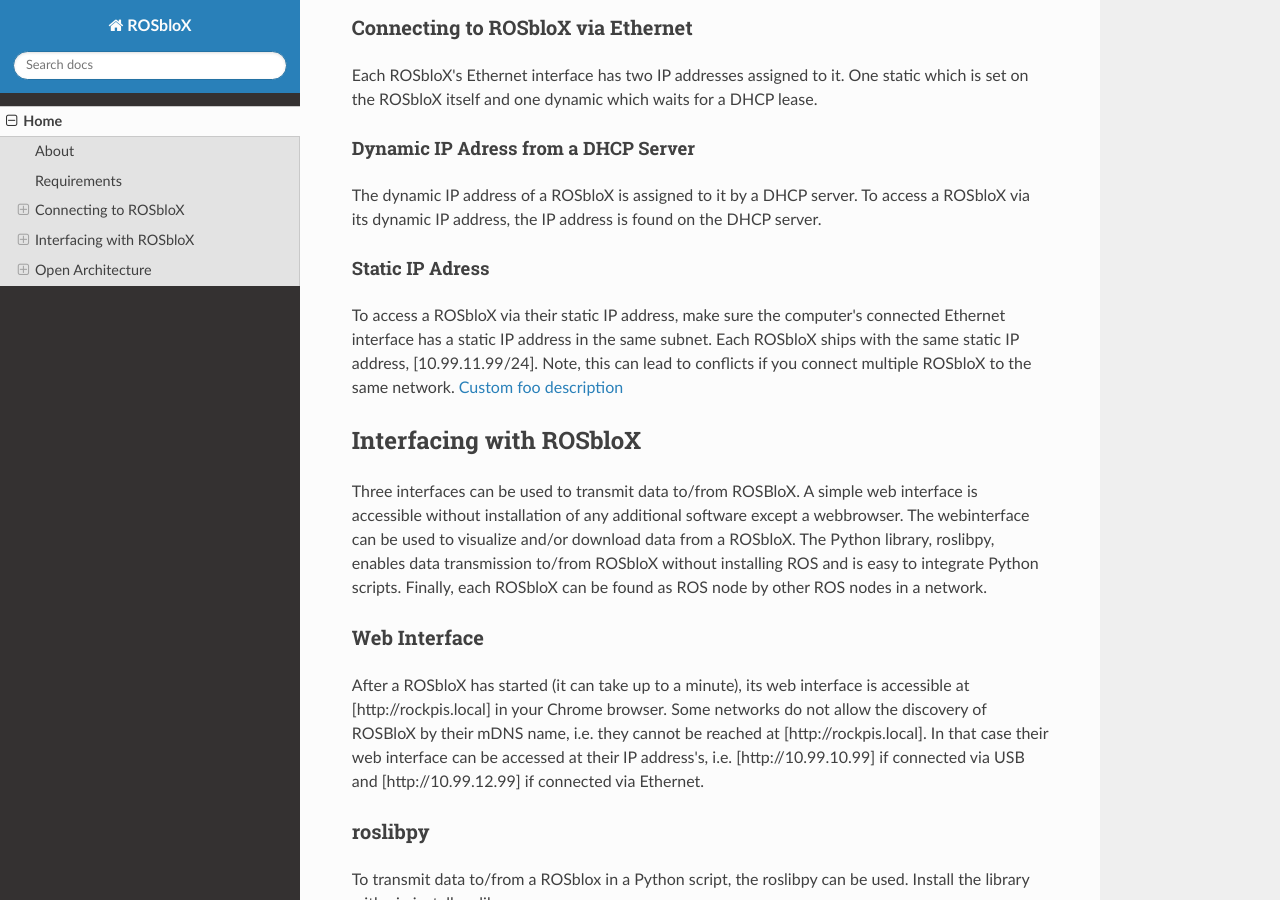
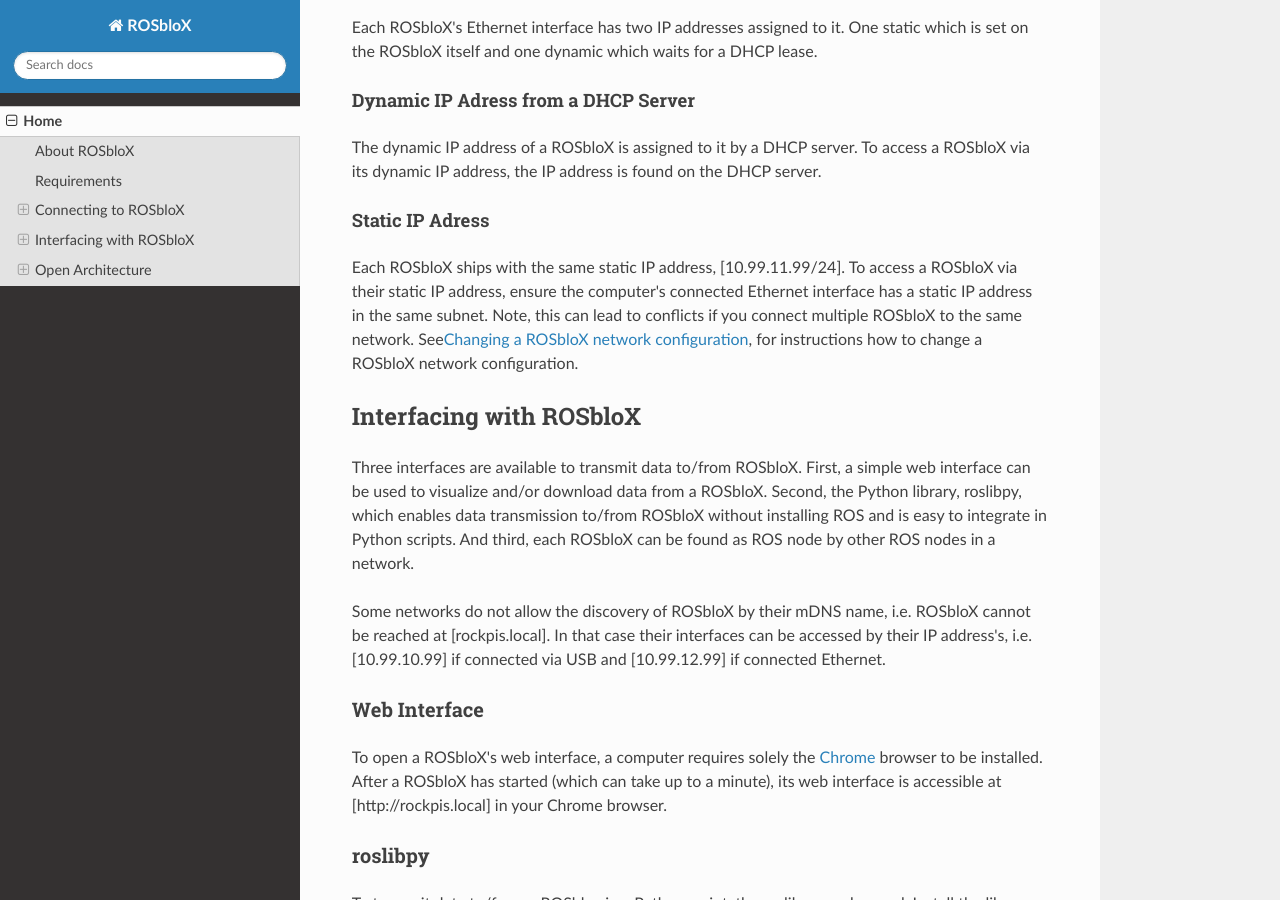
Before and after one commit to rosblox/rosblox.github.io, an MkDocs documentation site: the page built from docs/index.md, in a window 1280 px wide and 900 px high, scrolled down 1012 px. Built offline with MkDocs 1.6.1, drawn with Linux system fonts in a browser that asks for light colours; nearby versions of some CDN libraries; some of the changed text lies outside the part shown.

Commit message:
Update index.md

```diff
--- a/docs/index.md
+++ b/docs/index.md
@@ -5,15 +5,16 @@
 Join us on Slack: [ROSbloX Workspace](https://join.slack.com/t/rosblox/shared_invite/zt-1c6ifc24n-OswQtNwORkq588QPNZ2KoA)
 Follow us on Twitter: [ROSblox (@xploros)](https://twitter.com/xploros)
 
-## About
+## About ROSbloX
 
-The Robot Operating System (ROS), [https://www.ros.org/](https://www.ros.org/), is rapidly becoming a de facto standard for writing interoperable and reusable robot software. The interoperability and reusability of ROS software come at the price of an increased sofware complexity. Getting started with ROS can be particularly challenging for developers with a primary background in mechanical or electrical engineering and not sofware engineering.
+The Robot Operating System (ROS), [https://www.ros.org/](https://www.ros.org/), is rapidly becoming a de facto standard for writing interoperable and reusable robot software. The interoperability and reusability of ROS software come at the price of an increased sofware complexity. Getting started with ROS is complex, especially for developers with backgrounds other than sofware engineering.
 
-ROSbloX are modules to explore various sensors and actuators and to discover the capabilities of ROS with minimal prior knowledge. Each ROSbloX implements a sensor or an actuator, is equipped with multiple interfaces to communicate with other computers and simple interfaces,  i.e. a web interface, a python library, and native ROS, to transmit data.
+ROSbloX are modules to explore the functionality of various sensors and actuators and to discover the capabilities of ROS with minimal prior knowledge. Each ROSbloX implements a sensor or an actuator, is equipped with multiple communication interfaces to connect to computers and simple user interfaces, namely a web interface, a python library, and native ROS, to transmit data.
 
 ## Requirements
 
-ROSbloX function with computers which run Windows, MacOS or Linux. To open a ROSbloX's web interface, a computer requires solely the [Chrome](https://www.google.com/chrome/) browser to be installed. Note, ROSbloX do not require an installation of ROS on the computer.
+ROSbloX function with computers which run Windows, MacOS or Linux.
+Note, ROSbloX do not require any installation of ROS on a computer.
 
 ## Connecting to ROSbloX
 
@@ -33,16 +34,16 @@
 
 #### Static IP Adress
 
-To access a ROSbloX via their static IP address, make sure the computer's connected Ethernet interface has a static IP address in the same subnet.
-Each ROSbloX ships with the same static IP address, [10.99.11.99/24]. Note, this can lead to conflicts if you connect multiple ROSbloX to the same network. [Custom foo description](#changing-a-rosblox-network-configuration)
+Each ROSbloX ships with the same static IP address, [10.99.11.99/24]. To access a ROSbloX via their static IP address, ensure the computer's connected Ethernet interface has a static IP address in the same subnet. Note, this can lead to conflicts if you connect multiple ROSbloX to the same network. See[Changing a ROSbloX network configuration](#changing-a-rosblox-network-configuration), for instructions how to change a ROSbloX network configuration.
 
 ## Interfacing with ROSbloX
 
-Three interfaces can be used to transmit data to/from ROSBloX. A simple web interface is accessible without installation of any additional software except a webbrowser. The webinterface can be used to visualize and/or download data from a ROSbloX. The Python library, roslibpy, enables data transmission to/from ROSbloX without installing ROS and is easy to integrate Python scripts. Finally, each ROSbloX can be found as ROS node by other ROS nodes in a network.
+Three interfaces are available to transmit data to/from ROSbloX. First, a simple web interface can be used to visualize and/or download data from a ROSbloX. Second, the Python library, roslibpy, which enables data transmission to/from ROSbloX without installing ROS and is easy to integrate in Python scripts. And third, each ROSbloX can be found as ROS node by other ROS nodes in a network.
+
+Some networks do not allow the discovery of ROSbloX by their mDNS name, i.e. ROSbloX cannot be reached at [rockpis.local]. In that case their interfaces can be accessed by their IP address's, i.e. [10.99.10.99] if connected via USB and [10.99.12.99] if connected Ethernet.
 
 ### Web Interface
-
-After a ROSbloX has started (it can take up to a minute), its web interface is accessible at [http://rockpis.local] in your Chrome browser. Some networks do not allow the discovery of ROSBloX by their mDNS name, i.e. they cannot be reached at [http://rockpis.local]. In that case their web interface can be accessed at their IP address's, i.e. [http://10.99.10.99] if connected via USB and [http://10.99.12.99] if connected via Ethernet.
+To open a ROSbloX's web interface, a computer requires solely the [Chrome](https://www.google.com/chrome/) browser to be installed. After a ROSbloX has started (which can take up to a minute), its web interface is accessible at [http://rockpis.local] in your Chrome browser.
 
 ### roslibpy
 
@@ -52,7 +53,6 @@
 ### ROS
 
 Each ROSbloX can be accessed as normal ROS node, e.g. it shows up when executing ros2 topic list. We refer to the official ROS documentation how to communicate with ROS nodes in a network. Further resources and tutorials how to get started with ROS are xxx.
-
 
 ## Open Architecture
 
```
